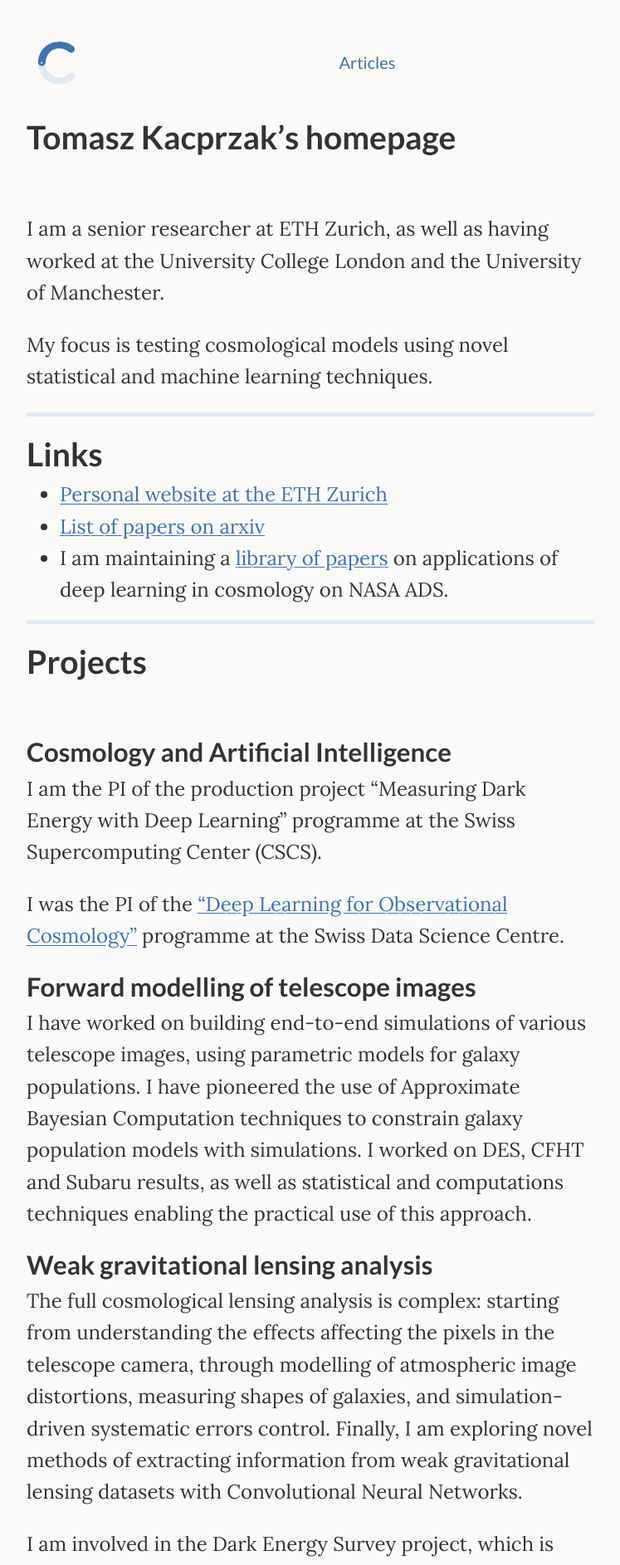
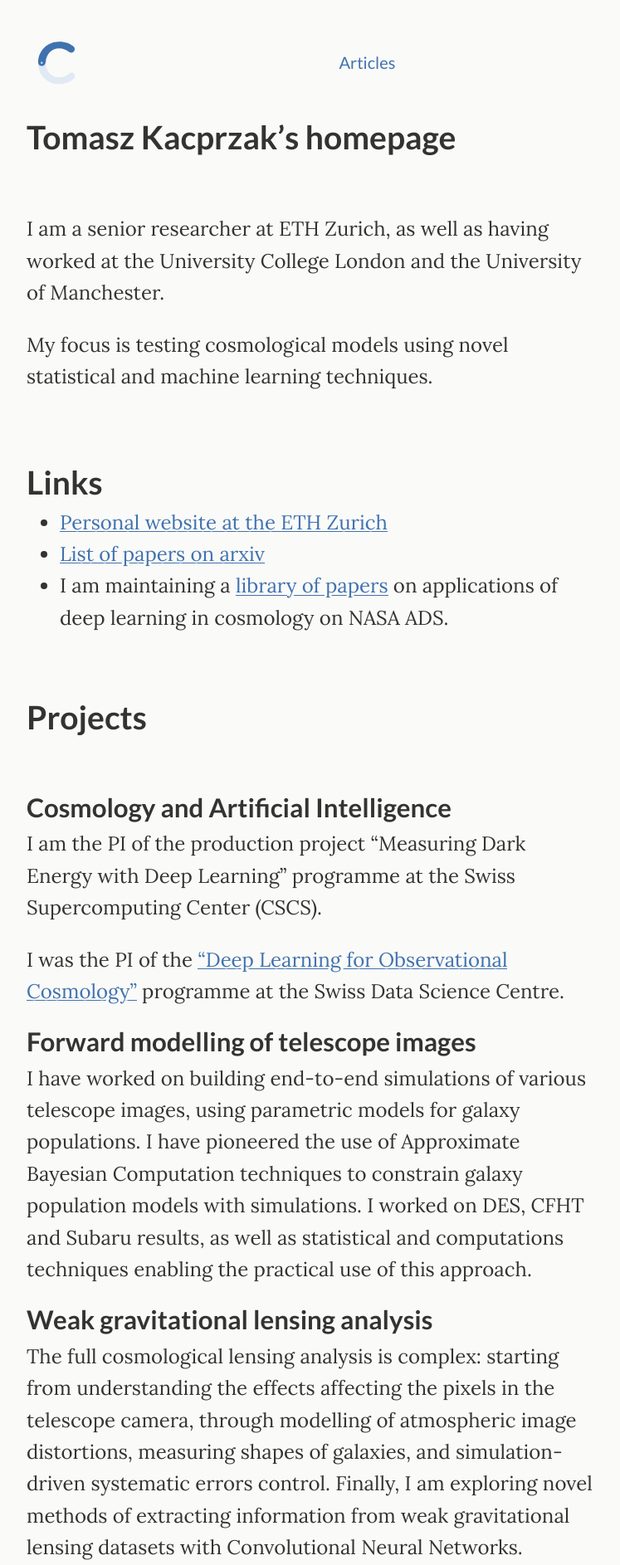
Before and after one commit to tomaszkacprzak/tomaszkacprzak.github.io, a Jekyll site: the page built from index.md, in a window 1280 px wide. Shown: the top 1886 px of the page at 83% size, without its empty margins (266-1013 px from the left). Built offline with Jekyll 4.4.1, drawn with Linux system fonts in a browser that asks for light colours.

Commit message:
Update index.md

```diff
--- a/index.md
+++ b/index.md
@@ -13,7 +13,7 @@ I am a senior researcher at ETH Zurich, as well as having worked at the Universi
 
 My focus is testing cosmological models using novel statistical and machine learning techniques.
 
----------------------------------------
+<br>
 
 
 # Links
@@ -22,7 +22,7 @@ My focus is testing cosmological models using novel statistical and machine lear
    *   [List of papers on arxiv](https://arxiv.org/find/astro-ph/1/au:+Kacprzak_T/0/1/0/all/0/1)
    *   I am maintaining a [library of papers](https://ui.adsabs.harvard.edu//#user/libraries/Tm731Ip0TkqWf9jLr5bMpA) on applications of deep learning in cosmology on NASA ADS.
 
----------------------------------------
+<br>
 
 
 # Projects
@@ -48,7 +48,7 @@ The full cosmological lensing analysis is complex: starting from understanding t
 I am involved in the Dark Energy Survey project, which is currently observing the southern sky to create the largest galaxy survey to date: [www.darkenergysurvey.org](www.darkenergysurvey.org).
 
 
----------------------------------------
+<br>
 
 
 # New projects
```
